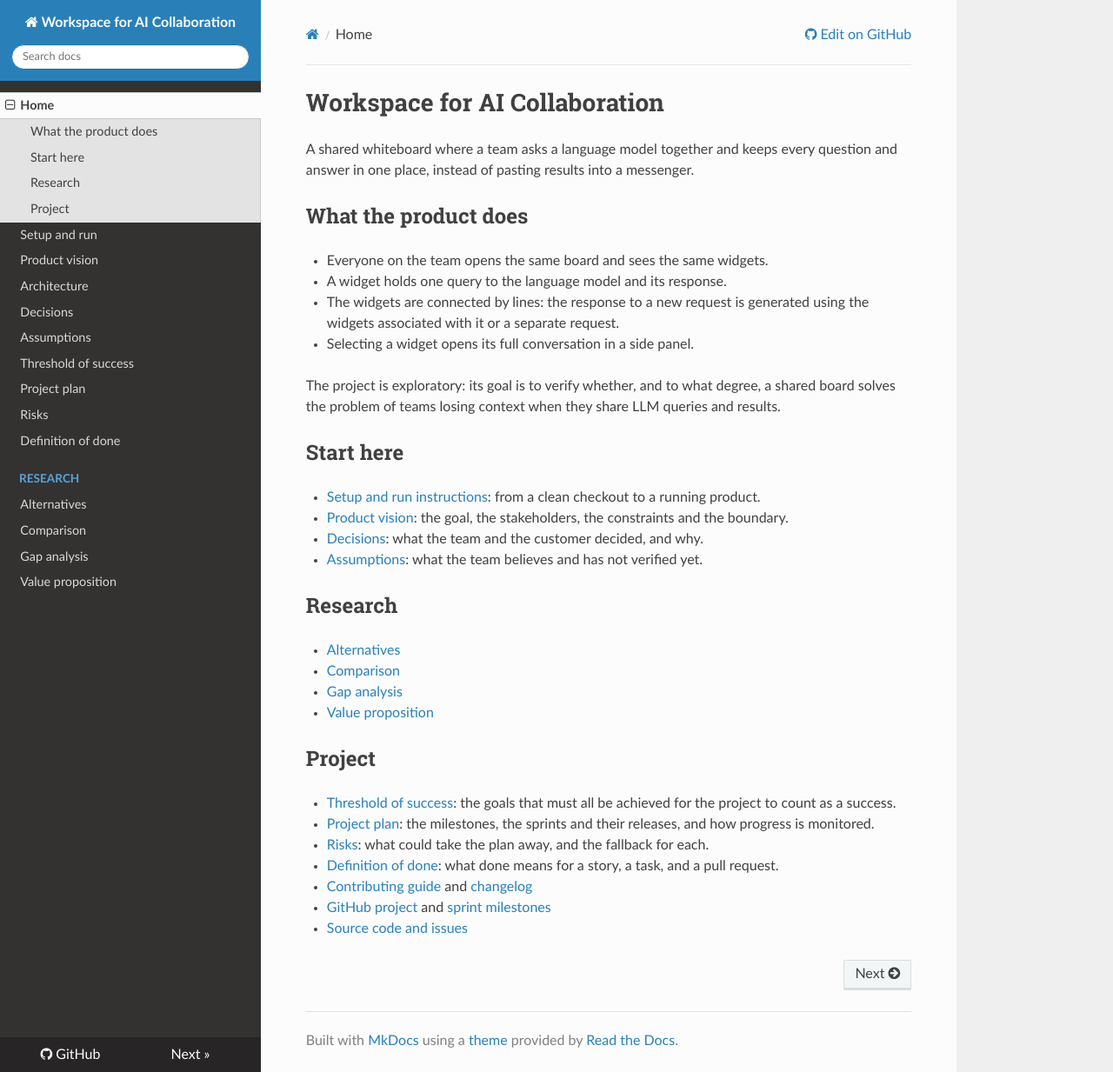
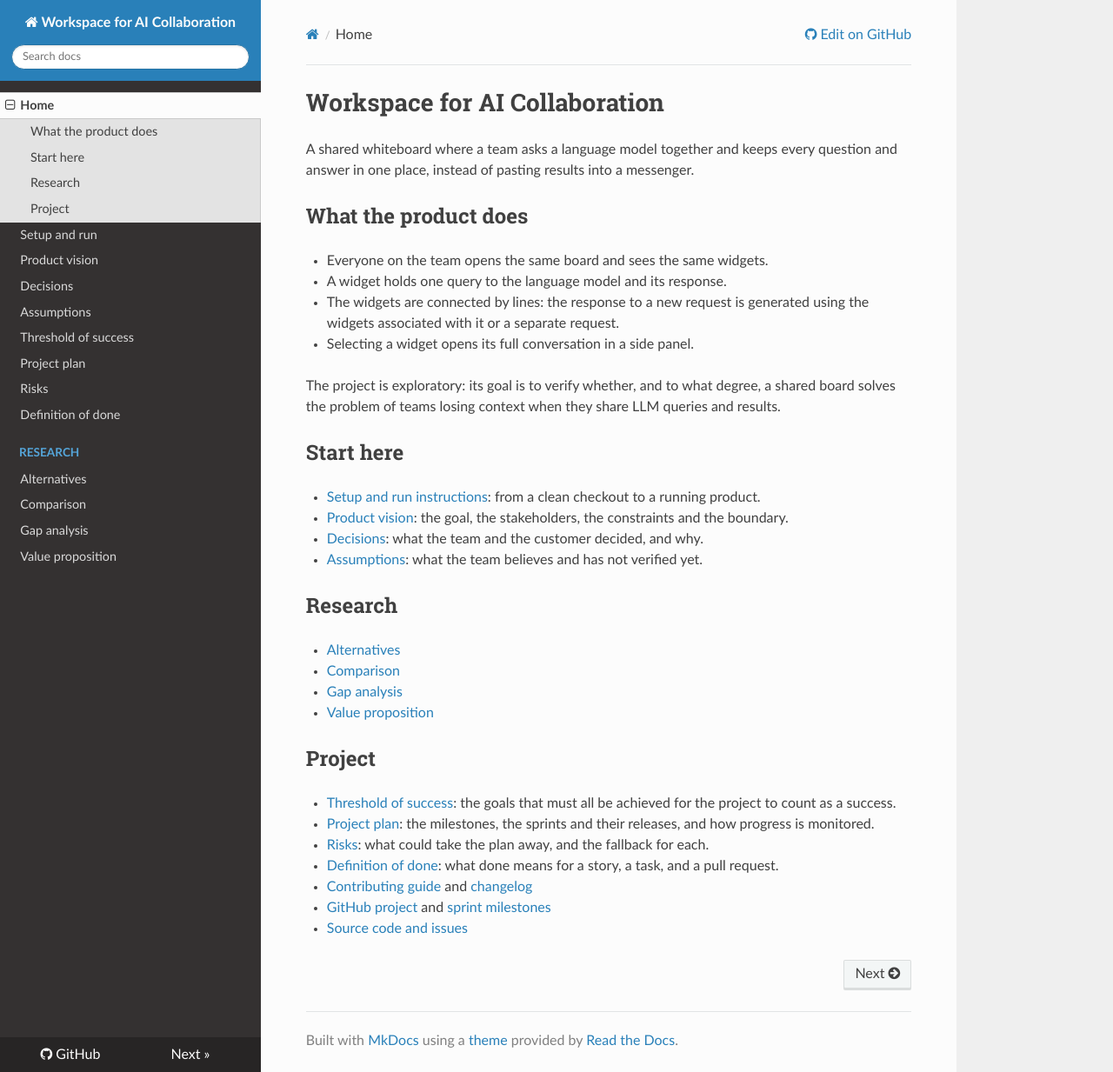
Before and after one commit to WellMadeTeam/workspace-ai-03, an MkDocs documentation site: the page built from docs/index.md, in a window 1280 px wide and 1233 px high. Shown: the whole window at 87% size. Built offline with MkDocs 1.6.1, drawn with Linux system fonts in a browser that asks for light colours; nearby versions of some CDN libraries.

Commit message:
docs: leave the site navigation to the ADR change

```diff
--- a/mkdocs.yml
+++ b/mkdocs.yml
@@ -12,7 +12,6 @@ nav:
   - Home: index.md
   - Setup and run: setup.md
   - Product vision: product-vision.md
-  - Architecture: architecture/README.md
   - Decisions: decisions.md
   - Assumptions: assumptions.md
   - Threshold of success: threshold-of-success.md
```
